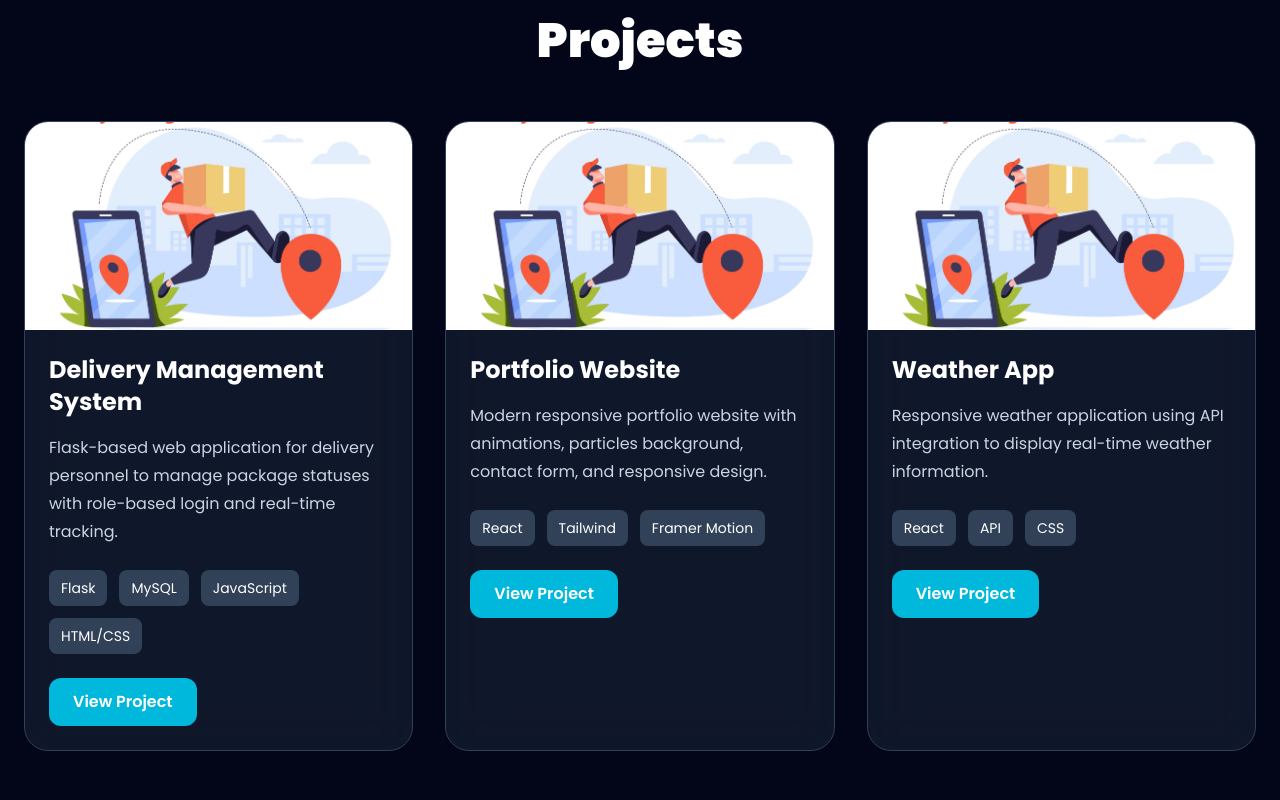
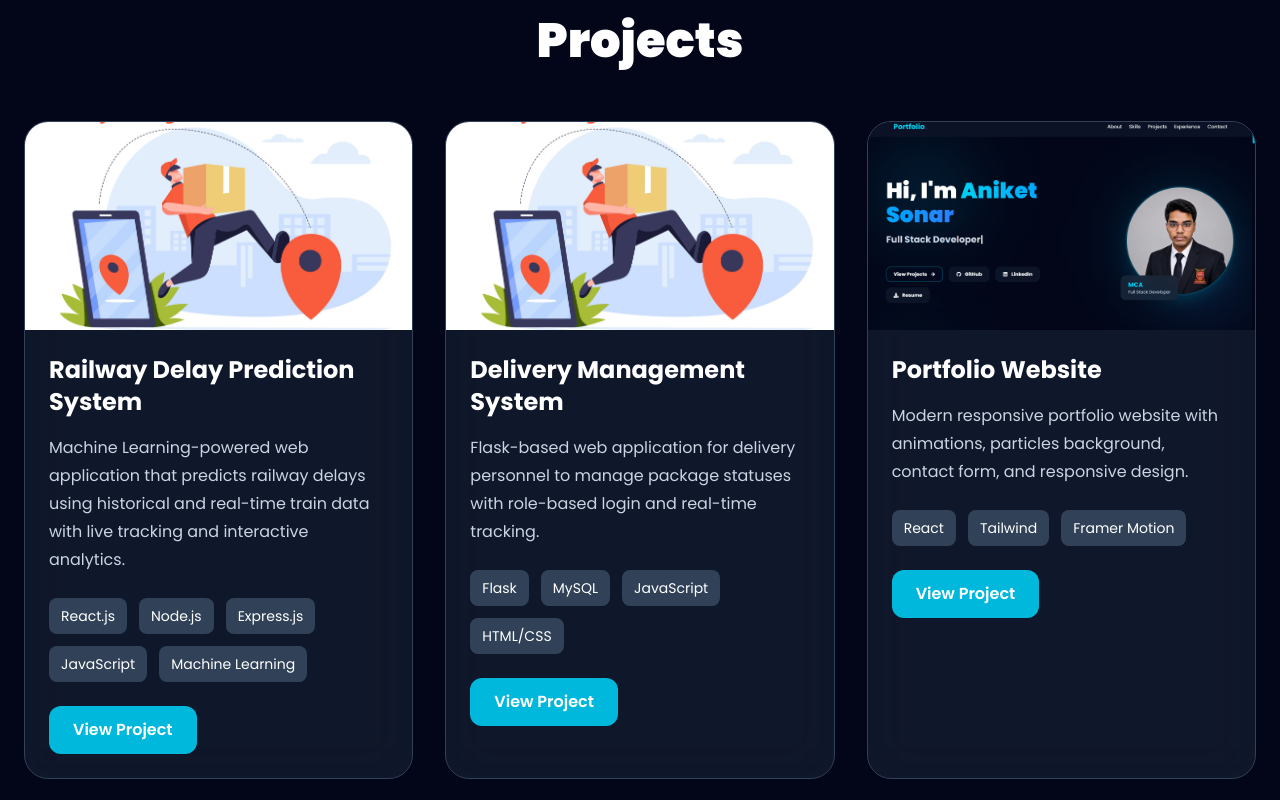
Before and after one commit to AniketSonar/Portfolio, a React (Vite) app: page / in a window 1280 px wide. Shown: the part 3700-4500 px from the top of the page. Built offline with nearby package versions, Linux system fonts and the light colour scheme.

Commit message:
Update portfolio with railway project and resume

```diff
--- a/src/components/Projects.jsx
+++ b/src/components/Projects.jsx
@@ -1,33 +1,41 @@
 import { motion } from "framer-motion";
 import projectImage from "../assets/delivery-project.png";
+import portfolioImage from "../assets/portfolio.png"
 
 const projects = [
+  {
+    title: "Railway Delay Prediction System",
+    description:
+      "Machine Learning-powered web application that predicts railway delays using historical and real-time train data with live tracking and interactive analytics.",
+    image: projectImage,
+    tech: [ "React.js",
+    "Node.js",
+    "Express.js",
+    "JavaScript",
+    "Machine Learning"
+  ],
+    github: "https://github.com/AniketSonar/Railway-Delay-Prediction-System",
+
+  },
+
   {
     title: "Delivery Management System",
     description:
       "Flask-based web application for delivery personnel to manage package statuses with role-based login and real-time tracking.",
     image: projectImage,
     tech: ["Flask", "MySQL", "JavaScript", "HTML/CSS"],
-    github: "https://github.com/AniketSonar",
+    github: "https://github.com/AniketSonar/DELIVERY-MANAGEMENT-SYSTEM",
   },
 
   {
     title: "Portfolio Website",
     description:
       "Modern responsive portfolio website with animations, particles background, contact form, and responsive design.",
-    image: projectImage,
+    image: portfolioImage,
     tech: ["React", "Tailwind", "Framer Motion"],
-    github: "https://github.com/AniketSonar",
+    github: "https://github.com/AniketSonar/Portfolio",
   },
 
-  {
-    title: "Weather App",
-    description:
-      "Responsive weather application using API integration to display real-time weather information.",
-    image: projectImage,
-    tech: ["React", "API", "CSS"],
-    github: "https://github.com/AniketSonar",
-  },
 ];
 
 function Projects() {
```
Also changed, not shown: src/assets/portfolio.png (added), src/assets/profile.jpg (deleted).
